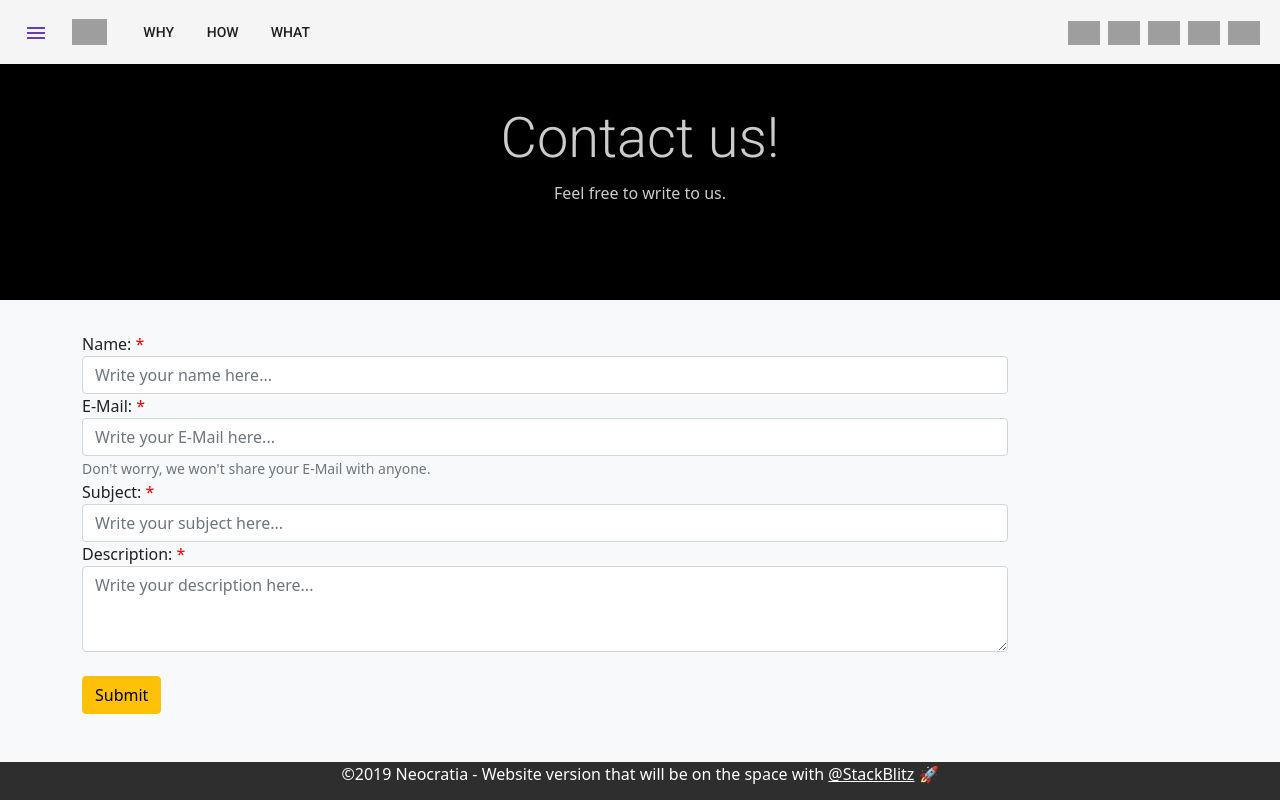
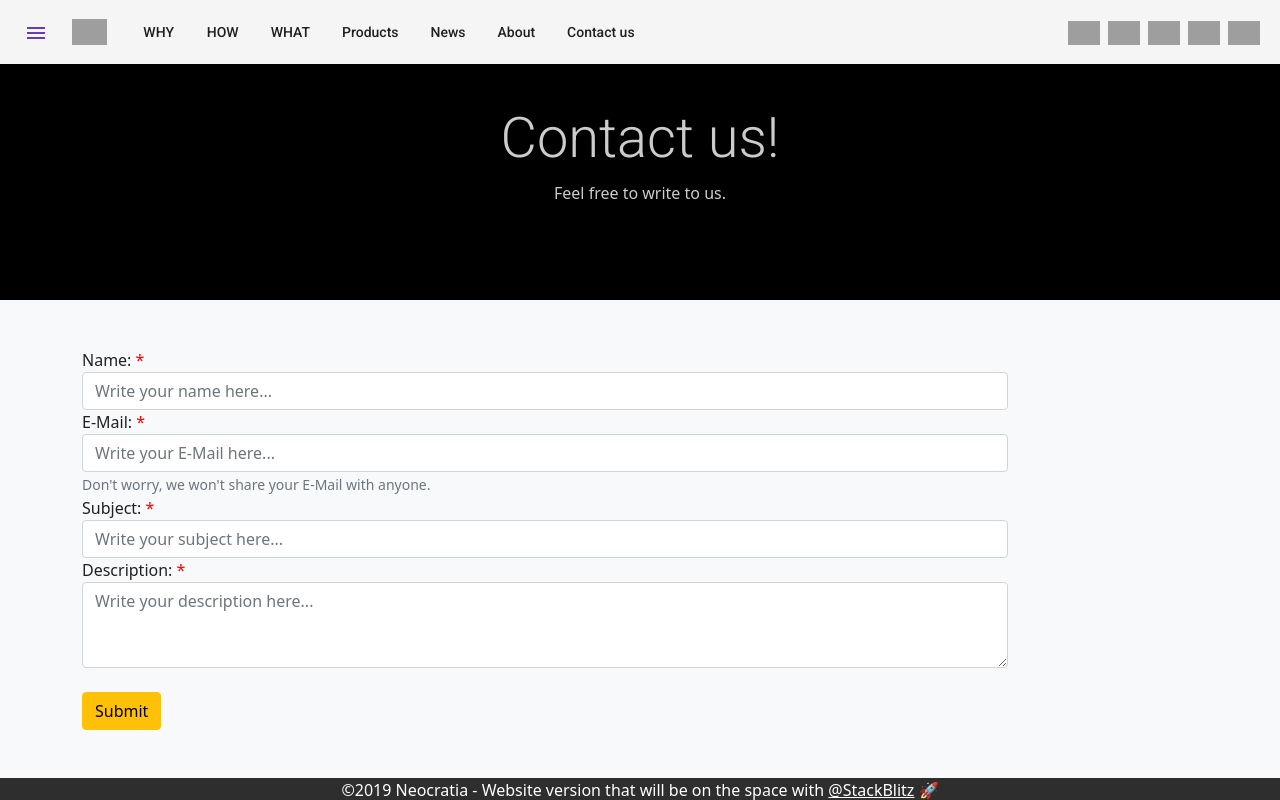
Before and after one commit to FranzLuepke/neocratia-meets-space-idtvrp, an Angular app: page /contact in a window 1280 px wide. Built offline with nearby package versions, Linux system fonts and the light colour scheme; grey boxes are pictures that could not be loaded.

Commit message:
Navbar and Side-Menu new items

```diff
--- a/src/app/core/navbar/navbar.component.html
+++ b/src/app/core/navbar/navbar.component.html
@@ -5,6 +5,7 @@
   <a mat-button class="docs-button" href="/#home" aria-label="neocratia">
     <img class="navbar-logo" src="https://firebasestorage.googleapis.com/v0/b/neocratia-website.appspot.com/o/space-assets%2Flogo.png?alt=media&token=0bf78b11-e798-4788-960d-a6f6230d3fe2" alt="neocratia" />
   </a>
+
   <a mat-button class="docs-navbar-hide-small docs-button hide-mobile" *ngFor="let nav of navItems"
     href="/{{ nav.link }}">{{ nav.name }}</a>
   <div class="flex-spacer"></div>
--- a/src/app/core/navbar/navbar.component.ts
+++ b/src/app/core/navbar/navbar.component.ts
@@ -20,7 +20,23 @@ export class NavbarComponent implements OnInit {
     {
       name: 'WHAT',
       link: '#what'
-    }
+    },
+    {
+      name: 'Products',
+      link: 'products'
+    },
+    {
+      name: 'News',
+      link: 'news'
+    },
+    {
+      name: 'About',
+      link: 'about'
+    },
+    {
+      name: 'Contact us',
+      link: 'contact'
+    },
   ];
 
   constructor() {}
--- a/src/app/core/side-menu/side-menu.component.html
+++ b/src/app/core/side-menu/side-menu.component.html
@@ -7,15 +7,17 @@
       <mat-icon mat-list-icon>{{ item.icon }}</mat-icon>
       <h4 mat-line>{{ item.title }}</h4>
     </mat-list-item>
+
+    <mat-divider></mat-divider>
+
+    <mat-list-item *ngFor="let item of homeItems" routerLink="/{{ item.link }}" class="menu-button">
+      <mat-icon mat-list-icon>{{ item.icon }}</mat-icon>
+      <h4 mat-line>{{ item.title }}</h4>
+    </mat-list-item>
+
     <mat-divider></mat-divider>
     <h3 mat-subheader>Test our products in beta</h3>
-    <a
-      mat-list-item
-      *ngFor="let item of menuItems2"
-      href="{{ item.link }}"
-      target="_blank"
-      class="menu-button"
-    >
+    <a mat-list-item *ngFor="let item of menuItems2" href="{{ item.link }}" target="_blank" class="menu-button">
       <mat-icon mat-list-icon>{{ item.icon }}</mat-icon>
       <h4 mat-line>{{ item.title }}</h4>
     </a>
--- a/src/app/core/side-menu/side-menu.component.ts
+++ b/src/app/core/side-menu/side-menu.component.ts
@@ -13,6 +13,7 @@ export interface MenuItem {
 export class SideMenuComponent implements OnInit {
   @Output() itemPressed = new EventEmitter();
   menuItems: MenuItem[];
+  homeItems: MenuItem[];
   menuItems2: MenuItem[];
 
   constructor() {}
@@ -36,6 +37,29 @@ export class SideMenuComponent implements OnInit {
       // }
     ];
 
+    this.homeItems = [
+      {
+        title: 'Products',
+        link: 'products',
+        icon: ''
+      },
+      {
+        title: 'News',
+        link: 'news',
+        icon: ''
+      },
+      {
+        title: 'About',
+        link: 'about',
+        icon: ''
+      },
+      {
+        title: 'Contact',
+        link: 'contact',
+        icon: ''
+      }
+    ];
+
     this.menuItems2 = [
       {
         title: 'Neocratium',
--- a/src/app/pages/contact/contact.component.css
+++ b/src/app/pages/contact/contact.component.css
@@ -5,7 +5,7 @@
 }
 
 .container {
-  padding-top: 2em;
+  padding-top: 3em;
   padding-bottom: 3em;
 }
 
```
